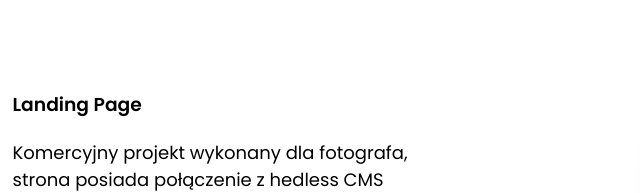
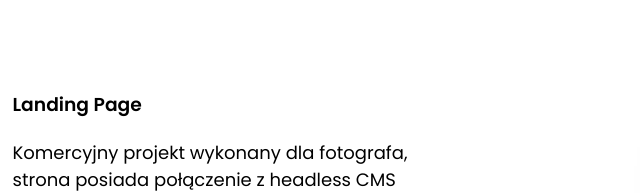
Before and after one commit to 1991Pawel/Gatsby-Portfolio, a Gatsby site: page / in a window 1280 px wide. Shown: the part 607-800 px from the top of the page, 0-640 px from the left. Built offline with nearby package versions, Linux system fonts and the light colour scheme; Gatsby itself is replaced by a stand-in of ours.

Commit message:
Update ProjectSection.js

```diff
--- a/src/templates/ProjectSection.js
+++ b/src/templates/ProjectSection.js
@@ -194,7 +194,7 @@ const ProjectSection = () => {
           <h3>Landing Page</h3>
           <p>
             Komercyjny projekt wykonany dla fotografa,
-            strona posiada połączenie z hedless CMS
+            strona posiada połączenie z headless CMS
                     </p>
           <TextDecoration>
             Technologie
```
